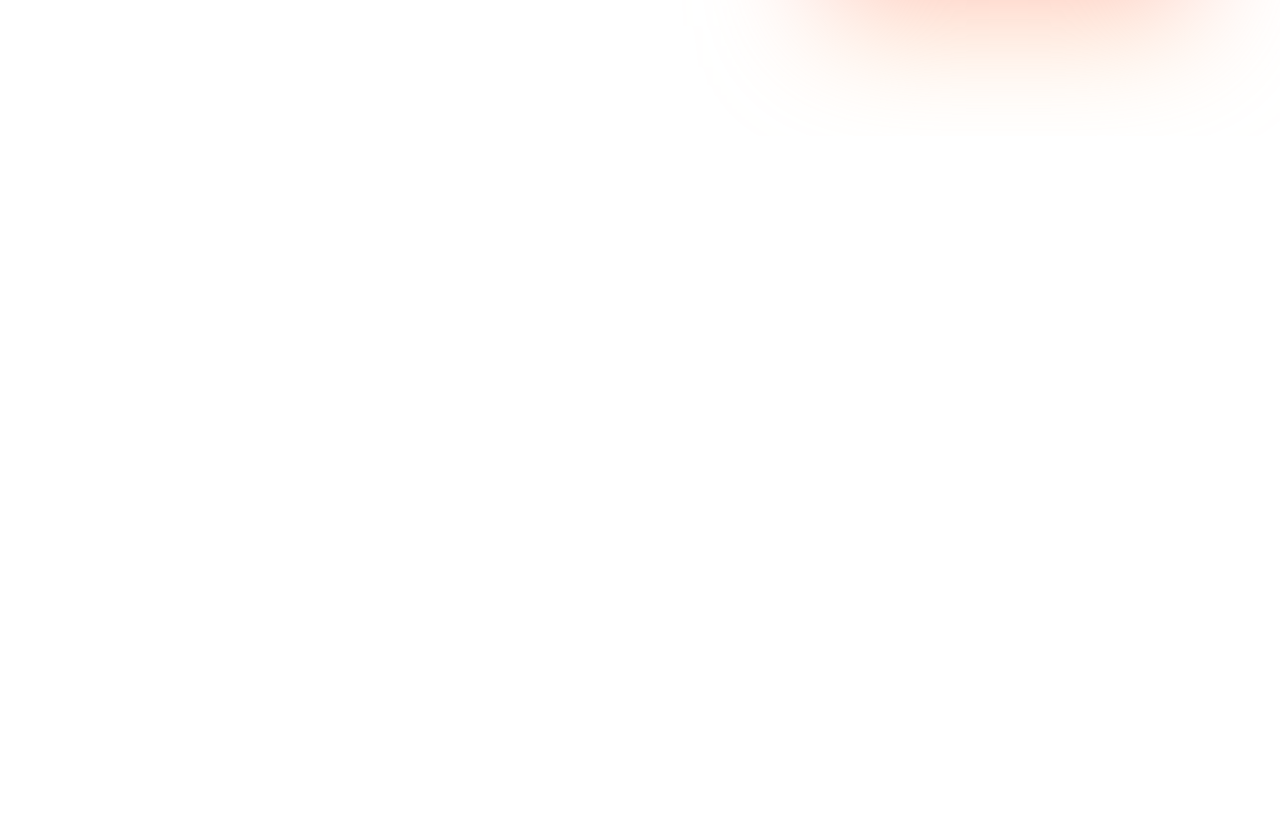
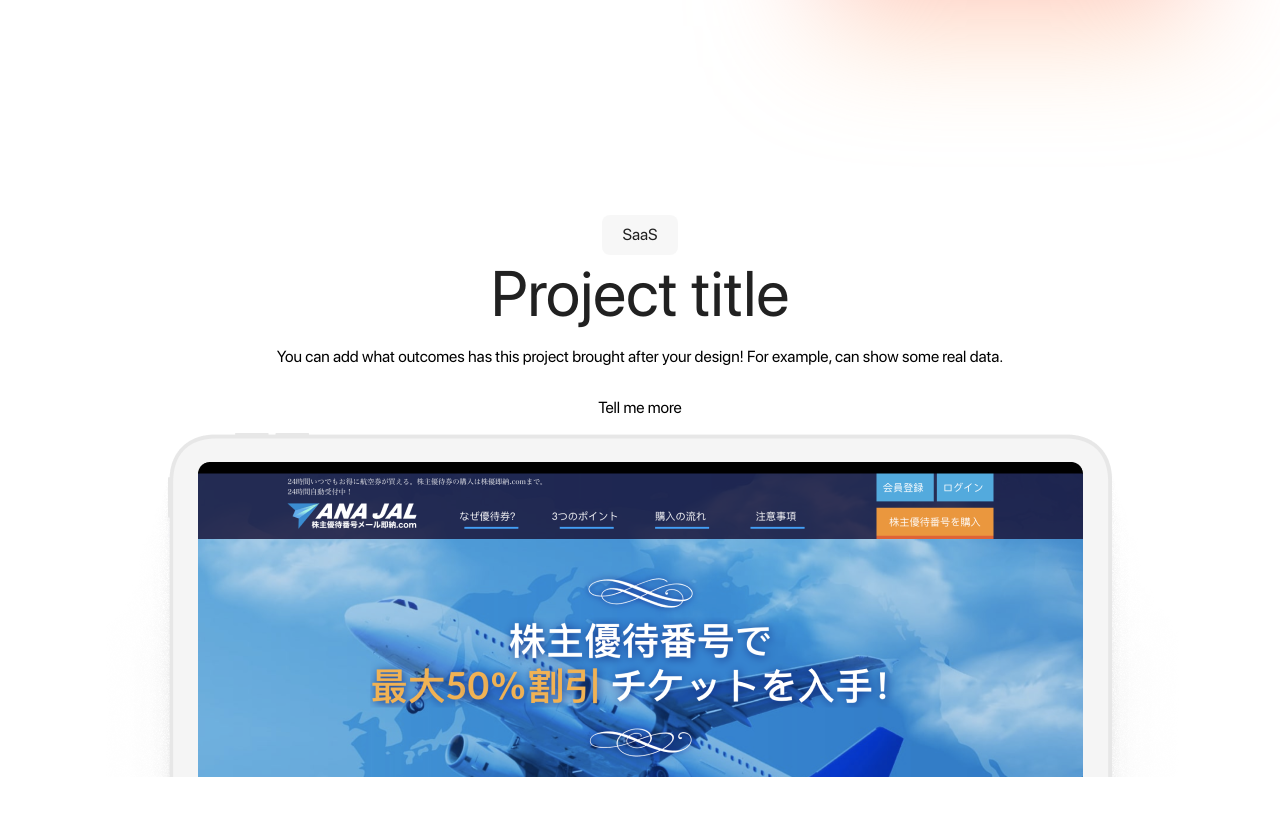
Before and after one commit to hasnentai/portfolio, a React (Create React App) app: page / in a window 1280 px wide. Shown: the part 760-1576 px from the top of the page. Before the commit the page ends 896 px from the top, so only its background shows below. Built offline with nearby package versions, Linux system fonts and the light colour scheme.

Commit message:
look at the progress

```diff
--- a/src/App.js
+++ b/src/App.js
@@ -1,12 +1,14 @@
 import './App.css';
 import Banner from './banner/banner';
 import Header from './header';
+import Projects from './projects/projects';
 
 function App() {
   return (
     <>
       <Header />
       <Banner />
+      <Projects />
     </>
 
   );
--- a/src/banner/banner.css
+++ b/src/banner/banner.css
@@ -55,7 +55,7 @@
 }
 
 .disBtn {
-    padding: 13px 16px;
+    padding: 15px 16px;
     cursor: pointer;
     width: 188px;
     background: rgba(255, 255, 255, 0.5);
--- a/src/header.js
+++ b/src/header.js
@@ -11,7 +11,7 @@ function Header() {
         display: 'flex',
         justifyContent: 'space-between',
         alignItems: 'flex-end',
-        padding: '0px 70px',
+        padding: '0px 140px',
         height: '112px',
         backgroundColor: '#ffffff'
     }
--- /dev/null
+++ b/src/projects/projects.css
@@ -0,0 +1,30 @@
+.firstProject {
+    height: 720px;
+    text-align: center;
+    /* padding-top: 104px; */
+    display: flex;
+    flex-direction: column;
+    justify-content: center;
+    align-items: center;
+}
+.saas {
+    display: flex;
+    justify-content: center;
+    align-items: center;
+    padding: 6px 12px;
+    width: 52px;
+    height: 28px;
+    background: rgba(245, 245, 245, 0.8);
+    border-radius: 8px;
+    margin: 0;
+    color: rgba(0, 0, 0, 0.87);
+    line-height: 16px;
+
+}
+
+.proTitle {
+    color: rgba(0, 0, 0, 0.87);
+    font-size: 64px;
+    margin: 0;
+    letter-spacing: 0.0022em;
+}
--- /dev/null
+++ b/src/projects/projects.js
@@ -0,0 +1,16 @@
+import './projects.css';
+import firstProjectImg from '../assets/proImg1.png';
+
+function Projects() {
+    return(
+        <div className="firstProject">
+                <p className="saas">SaaS</p>
+                <p className="proTitle">Project title</p>
+                <p>You can add what outcomes has this project brought after your design! For example, can show some real data.</p>
+                <p>Tell me more</p>
+                <img src={firstProjectImg} />
+        </div>
+    );
+}
+
+export default Projects;
```
Also changed, not shown: src/assets/proImg1.png (renamed from src/assets/Device•iPad Pro 12.9.png).
